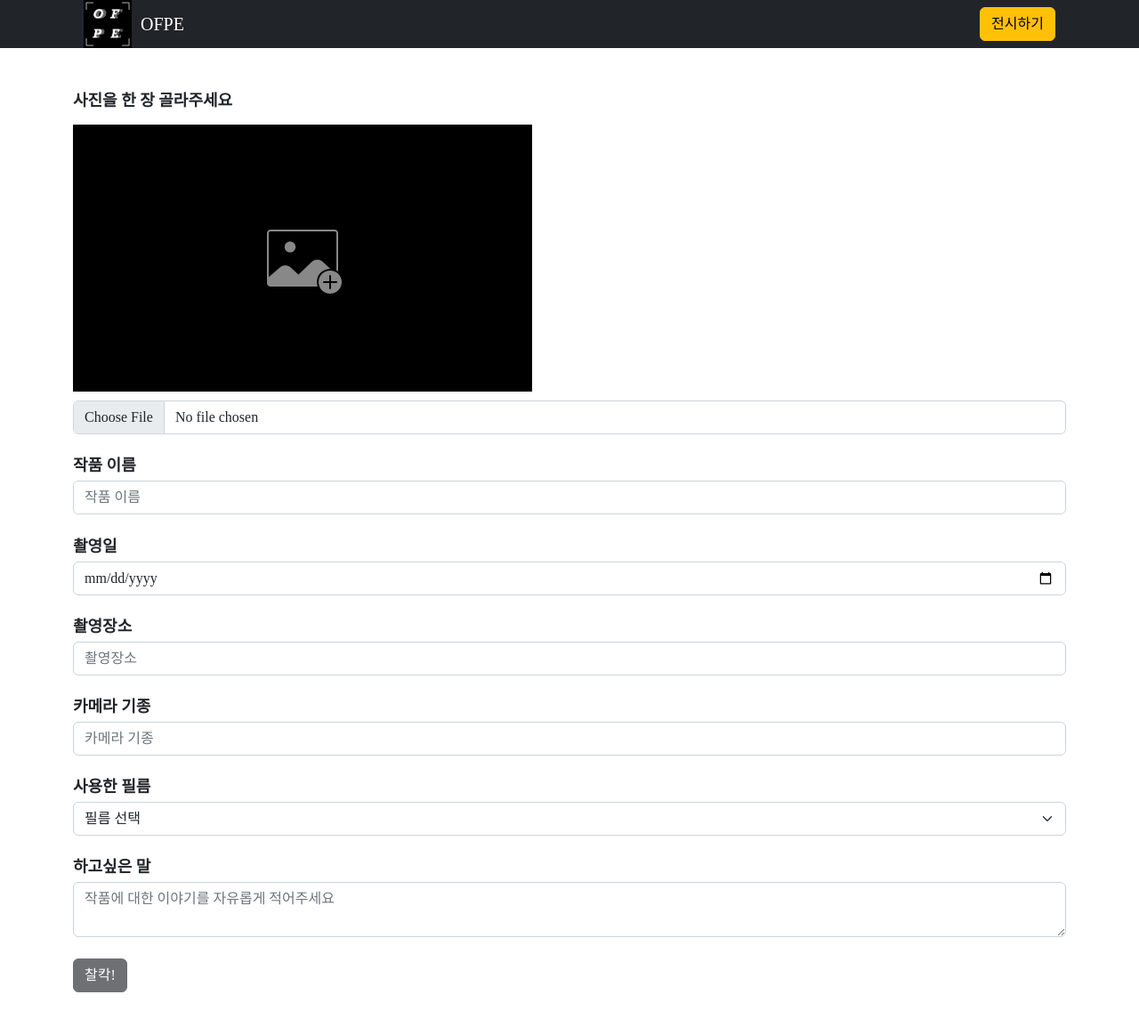
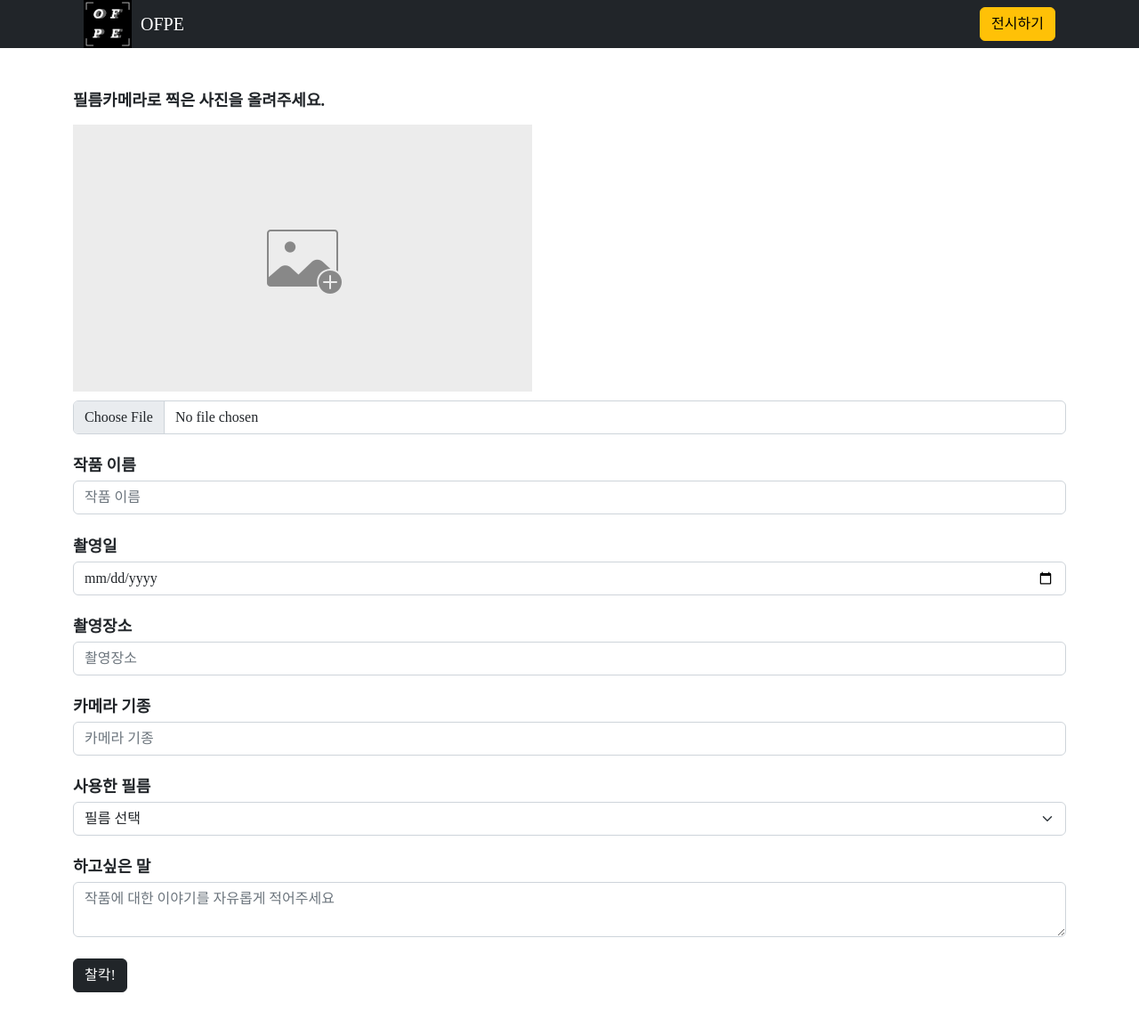
Before and after one commit to sott120/ofpe, a React (Create React App) app: page /write in a window 1280 px wide. Shown: the top 1154 px of the page at 89% size. Built offline with nearby package versions, Linux system fonts and the light colour scheme.

Commit message:
빈칸 alert 창 추가

```diff
--- a/src/Pages/Write.tsx
+++ b/src/Pages/Write.tsx
@@ -18,7 +18,7 @@ const ImgPreview = styled.div<ImgDisplayItf>`
     width: 516px;
     height: 300px;
     position: relative;
-    background-color: #000;
+    background-color: #ececec;
     margin: 10px 0;
     cursor: pointer;
     @media screen and (max-width: 575px) {
@@ -58,7 +58,41 @@ const Write = () => {
     const [imgBase64, setImgBase64] = useState(""); // 파일 base64
     const [imgFile, setImgFile] = useState(null); //파일
     const [selectOption, setSelectOption] = useState("");
+
     const imgInput = useRef() as RefObject<HTMLInputElement>;
+    const photoName = useRef() as RefObject<HTMLInputElement>;
+    const photoDate = useRef() as RefObject<HTMLInputElement>;
+    const photoPlace = useRef() as RefObject<HTMLInputElement>;
+    const usedCamera = useRef() as RefObject<HTMLInputElement>;
+    const usedFilm = useRef() as RefObject<HTMLSelectElement>;
+    const otherFilm = useRef() as RefObject<HTMLInputElement>;
+    const write = useRef() as RefObject<HTMLFormElement>;
+
+    const allChk = ()=>{
+        if (imgInput.current!.value === "") {
+            alert("사진을 골라주세요.");
+            imgInput.current!.focus();
+        } else if (photoName.current!.value === "") {
+            alert("작품 이름을 적어주세요.");
+            photoName.current!.focus();
+        } else if (photoDate.current!.value === "") {
+            alert("촬영 날짜를 설정해주세요.");
+            photoDate.current!.focus();
+        } else if (photoPlace.current!.value === "") {
+            alert("촬영 장소를 적어주세요.");
+            photoPlace.current!.focus();
+        } else if (usedCamera.current!.value === "") {
+            alert("시용한 카메라 기종을 적어주세요.");
+            usedCamera.current!.focus();
+        } else if (usedFilm.current!.value === "") {
+            alert("사용한 필름을 선택해주세요.");
+            usedFilm.current!.focus();
+        } else {
+           write.current!.submit();
+        }
+    }
+
+
     const handleChangeFile = (event:any) => {
         let reader = new FileReader();
         reader.onloadend = () => {
@@ -74,11 +108,13 @@ const Write = () => {
         }
     };
 
+
+
     return (
         <Container>
-            <Form2 className="mt-5 mb-5">
-                <Form.Group controlId="formFile" className="mb-4">
-                    <Form.Label>사진을 한 장 골라주세요</Form.Label>
+            <Form2 ref={write} className="mt-5 mb-5">
+                <Form.Group className="mb-4">
+                    <Form.Label>필름카메라로 찍은 사진을 올려주세요.</Form.Label>
                     <ImgPreview
                         imgBase64={imgBase64}
                         onClick={() => {
@@ -93,25 +129,42 @@ const Write = () => {
                         onChange={handleChangeFile}
                     />
                 </Form.Group>
-                <Form.Group className="mb-4" controlId="formBasicEmail">
+                <Form.Group className="mb-4">
                     <Form.Label>작품 이름</Form.Label>
-                    <Form.Control type="text" placeholder="작품 이름" />
+                    <Form.Control
+                        ref={photoName}
+                        type="text"
+                        placeholder="작품 이름"
+                    />
                 </Form.Group>
-                <Form.Group className="mb-4" controlId="formBasicPassword">
+                <Form.Group className="mb-4">
                     <Form.Label>촬영일</Form.Label>
-                    <Form.Control type="date" placeholder="촬영일" />
+                    <Form.Control
+                        ref={photoDate}
+                        type="date"
+                        placeholder="촬영일"
+                    />
                 </Form.Group>
-                <Form.Group className="mb-4" controlId="formBasicPassword">
+                <Form.Group className="mb-4">
                     <Form.Label>촬영장소</Form.Label>
-                    <Form.Control type="text" placeholder="촬영장소" />
+                    <Form.Control
+                        ref={photoPlace}
+                        type="text"
+                        placeholder="촬영장소"
+                    />
                 </Form.Group>
-                <Form.Group className="mb-4" controlId="formBasicPassword">
+                <Form.Group className="mb-4">
                     <Form.Label>카메라 기종</Form.Label>
-                    <Form.Control type="text" placeholder="카메라 기종" />
+                    <Form.Control
+                        ref={usedCamera}
+                        type="text"
+                        placeholder="카메라 기종"
+                    />
                 </Form.Group>
                 <Form.Group className="mb-4">
                     <Form.Label>사용한 필름</Form.Label>
                     <Form.Select
+                        ref={usedFilm}
                         onChange={(e) => {
                             setSelectOption(
                                 e.currentTarget.options[
@@ -120,7 +173,7 @@ const Write = () => {
                             );
                         }}
                     >
-                        <option value="null">필름 선택</option>
+                        <option value="">필름 선택</option>
                         <option value="proimage">Kodak Proimage 100</option>
                         <option value="colorpluse">Kodak Color Plus 200</option>
                         <option value="gold">Kodak Gold 200</option>
@@ -135,20 +188,21 @@ const Write = () => {
                         <option value="other">직접 작성하기</option>
                     </Form.Select>
                     <FormControl
-                        selectOption={selectOption}
+                        ref={otherFilm}
+                        selectoption={selectOption}
                         className="mt-2"
                         type="text"
                         placeholder="필름 이름을 적어주세요"
                     />
                 </Form.Group>
-                <Form.Group className="mb-4" controlId="formBasicPassword">
+                <Form.Group className="mb-4">
                     <Form.Label>하고싶은 말</Form.Label>
                     <Form.Control
                         as="textarea"
                         placeholder="작품에 대한 이야기를 자유롭게 적어주세요"
                     />
                 </Form.Group>
-                <Button variant="dark" type="submit" disabled>
+                <Button variant="dark" onClick={allChk}>
                     찰칵!
                 </Button>
             </Form2>
```
